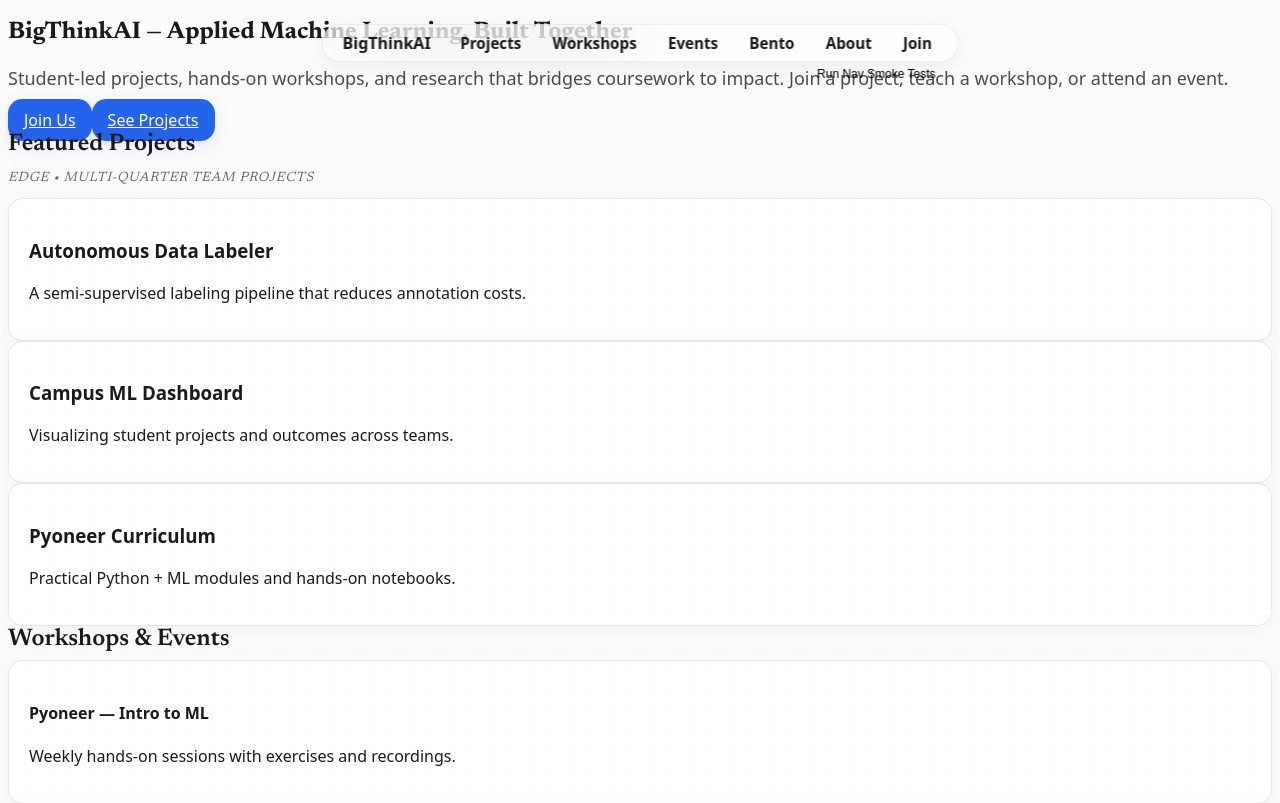
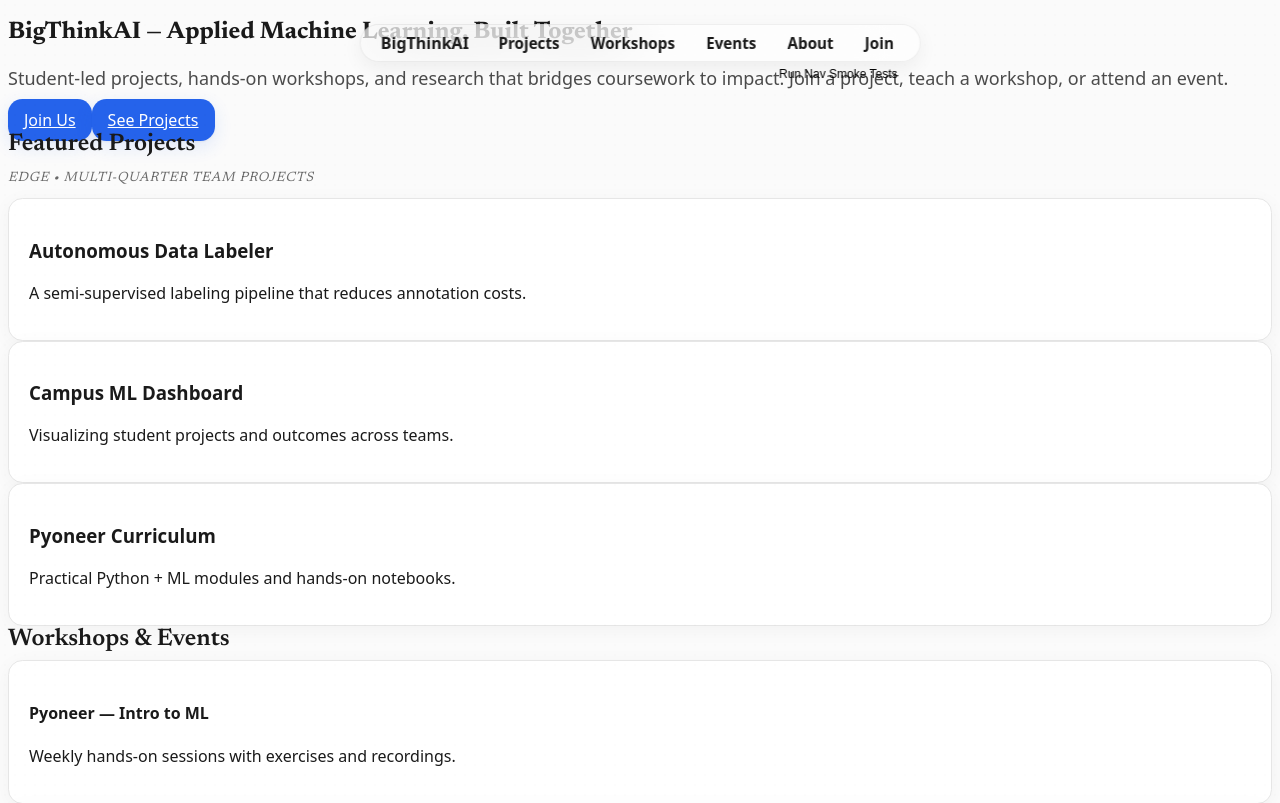
Before and after one commit to Dalu1234/BigThinkAI-Website, a Next.js app: page / in a window 1280 px wide. Shown: the top 803 px of the page. Built offline with nearby package versions, Linux system fonts and the light colour scheme.

Commit message:
Fix Navigation component: remove erroneous Bento link, install npm dependencies

```diff
--- a/components/Navigation.tsx
+++ b/components/Navigation.tsx
@@ -109,7 +109,6 @@ export default function Navigation() {
         <li role="none"><a role="menuitem" href="#projects">Projects</a></li>
         <li role="none"><a role="menuitem" href="#workshops">Workshops</a></li>
         <li role="none"><a role="menuitem" href="#events">Events</a></li>
-        <li role="none"><a role="menuitem" href="/bento">Bento</a></li>
         <li role="none"><a role="menuitem" href="#about">About</a></li>
         <li role="none"><a role="menuitem" href="#join">Join</a></li>
       </ul>
```
Also changed, not shown: 1 other file (tests, documents, lock files or other folders).
